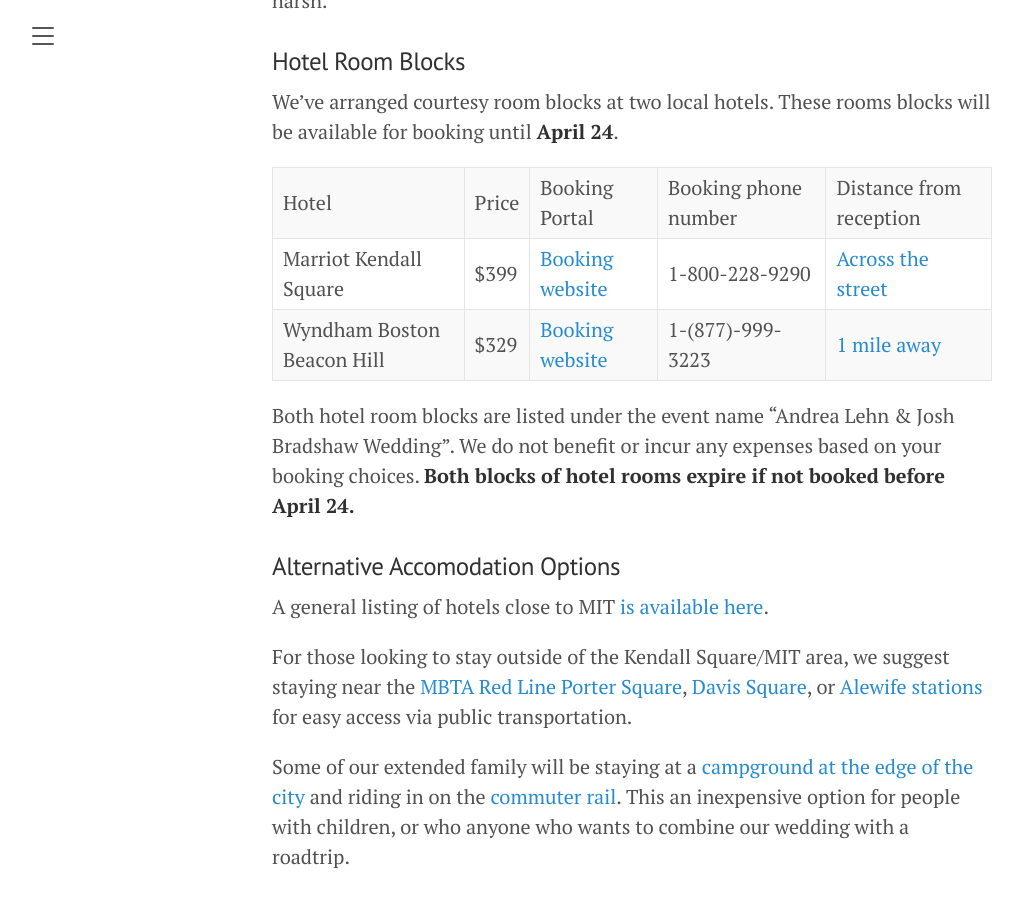
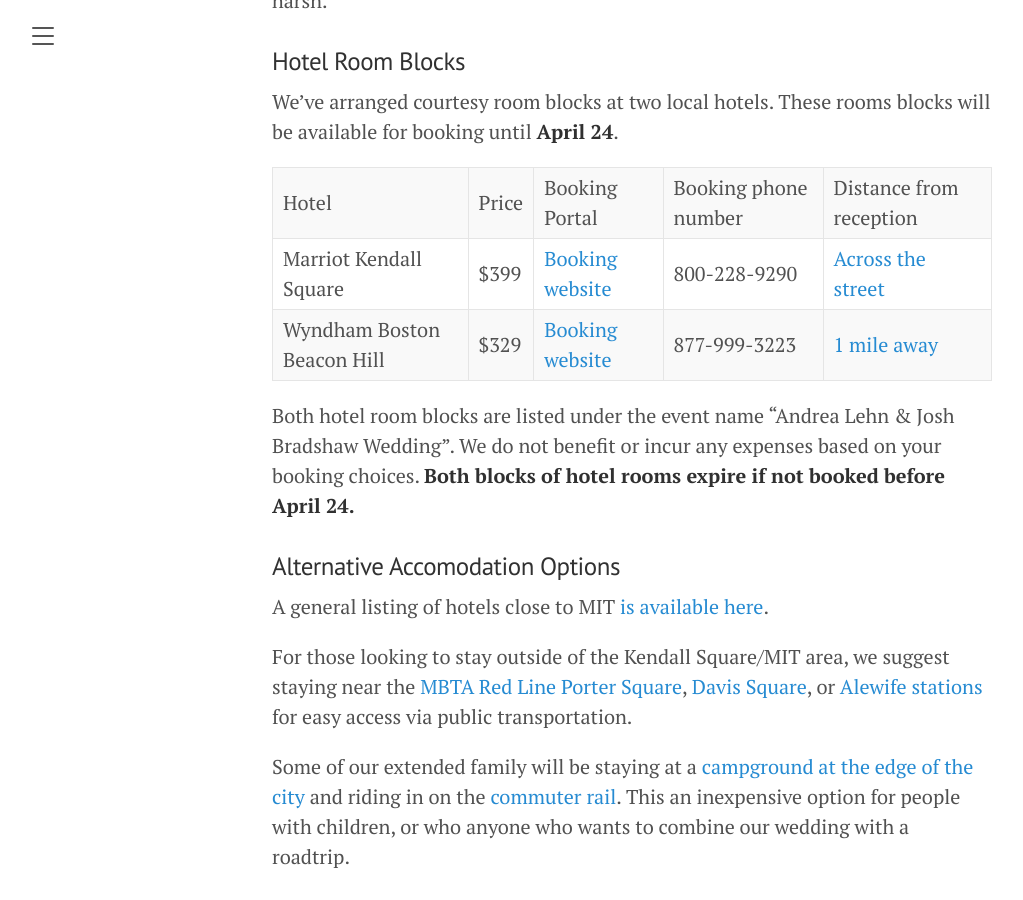
Before and after one commit to JoshBradshaw/andreajosh.github.io, a Jekyll site: the page built from _posts/2023-12-30-overview.md, in a window 1280 px wide and 900 px high, scrolled down 1082 px. Shown: the whole window, without its empty margins (8-1031 px from the left). Built offline with Jekyll 4.4.1, drawn with Linux system fonts in a browser that asks for light colours.

Commit message:
Update 2023-12-30-overview.md

```diff
--- a/_posts/2023-12-30-overview.md
+++ b/_posts/2023-12-30-overview.md
@@ -27,8 +27,8 @@ May is a busy time of year in the Cambridge MA area, which means that accommodat
 We've arranged courtesy room blocks at two local hotels. These rooms blocks will be available for booking until **April 24**.
 
 | Hotel | Price | Booking Portal | Booking phone number | Distance from reception |
-| Marriot Kendall Square | $399 | [Booking website](https://www.marriott.com/events/start.mi?id=1705508530715&key=GRP) | 1-800-228-9290 | [Across the street]((https://maps.app.goo.gl/fNaig7B3UQ6ftECcA)) |
-| Wyndham Boston Beacon Hill | $329 | [Booking website](https://www.wyndhamhotels.com/wyndham/boston-massachusetts/wyndham-boston-beacon-hill/rooms-rates?brand_id=HR&checkInDate=5/24/2024&checkOutDate=5/26/2024&useWRPoints=false&children=0&groupCode=0524ANDJOS&adults=1&rooms=1&loc=ChIJGzE9DS1l44kRoOhiASS_fHg&sessionId=1706298730) | 1-(877)-999-3223 | [1 mile away]((https://maps.app.goo.gl/NvWc8aowYgpmi4uz5)) |
+| Marriot Kendall Square | $399 | [Booking website](https://www.marriott.com/events/start.mi?id=1705508530715&key=GRP) | 800-228-9290 | [Across the street]((https://maps.app.goo.gl/fNaig7B3UQ6ftECcA)) |
+| Wyndham Boston Beacon Hill | $329 | [Booking website](https://www.wyndhamhotels.com/wyndham/boston-massachusetts/wyndham-boston-beacon-hill/rooms-rates?brand_id=HR&checkInDate=5/24/2024&checkOutDate=5/26/2024&useWRPoints=false&children=0&groupCode=0524ANDJOS&adults=1&rooms=1&loc=ChIJGzE9DS1l44kRoOhiASS_fHg&sessionId=1706298730) | 877-999-3223 | [1 mile away]((https://maps.app.goo.gl/NvWc8aowYgpmi4uz5)) |
 
 Both hotel room blocks are listed under the event name "Andrea Lehn & Josh Bradshaw Wedding". We do not benefit or incur any expenses based on your booking choices. **Both blocks of hotel rooms expire if not booked before April 24.**
 
```
